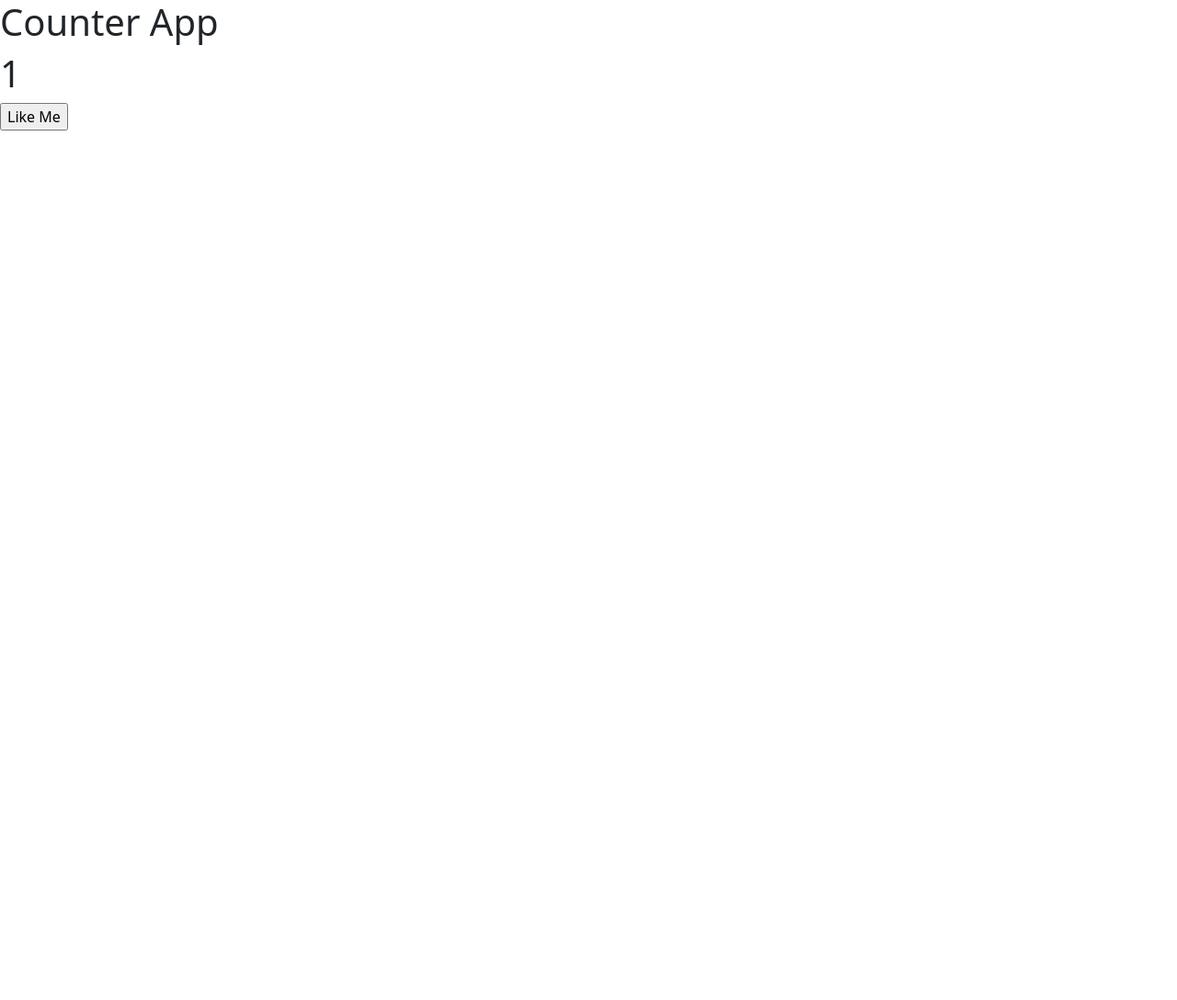
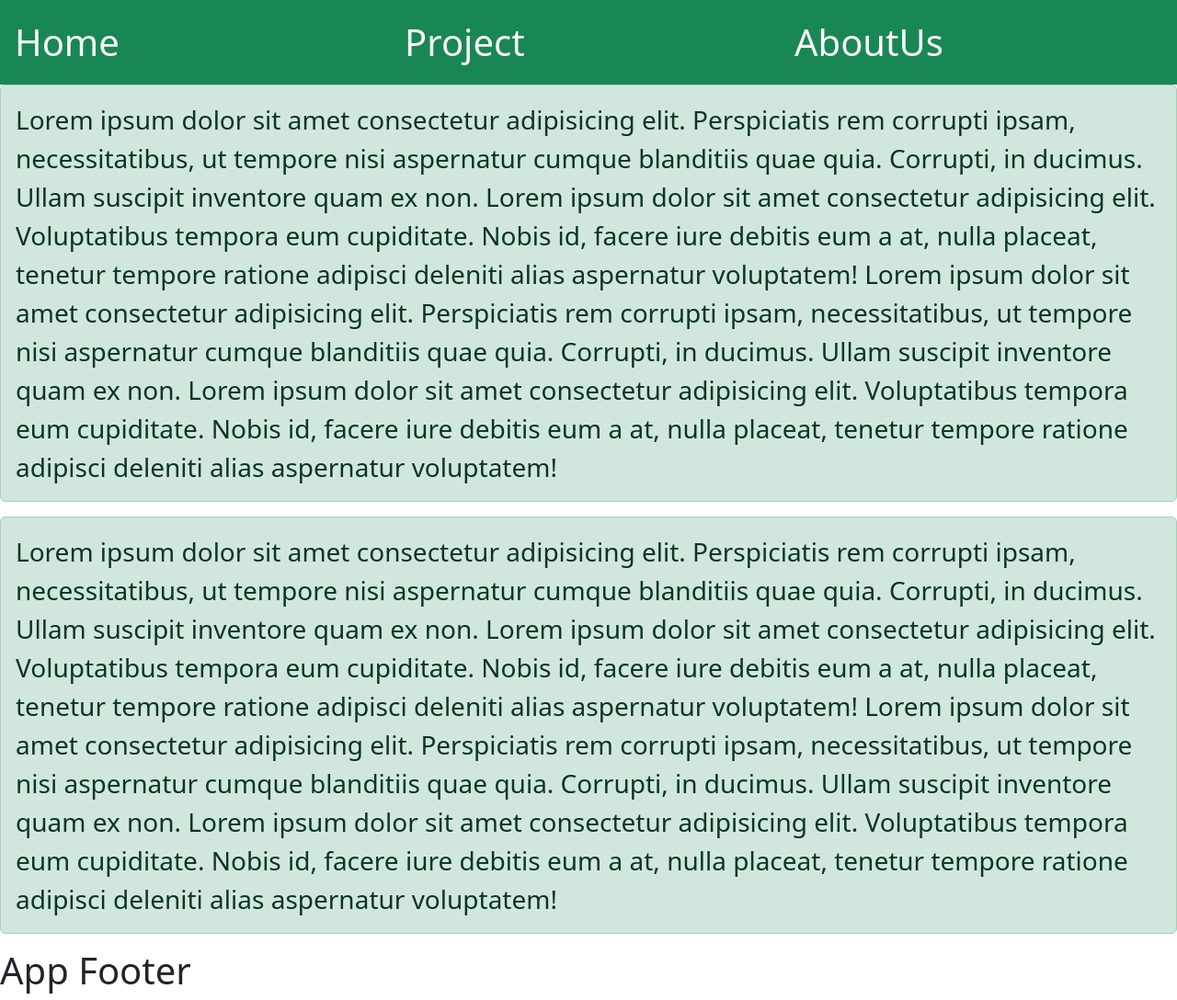
Before and after one commit to RohitPawar9850/Day14-Third-React-App, a React (Create React App) app: page / in a window 1280 px wide. Shown: the whole page at 92% size. Before the commit the page ends 800 px from the top, so only its background shows below. Built offline with nearby package versions, Linux system fonts and the light colour scheme.

Commit message:
Body-alert tag

```diff
--- a/src/App.js
+++ b/src/App.js
@@ -1,34 +1,68 @@
-import { useState } from "react";
-
+// User Defined Tag: <App />
 function App() {
   return (
     <>
-      <h1>Counter App</h1>
-      <CounterApp />
+      <AppHeader />
+      <AppBody />
+      <AppFooter />
     </>
   );
 }
 
-// UserDefineTag
-function CounterApp() {
-  // Data Member :: stateless/ stateful
-  // let counter = 1; // stateless
-  let [counter, setCounter] = useState(1); // to create stateful variable + this will help to perform dom operation.
+// User Defined Tag: <AppHeader />
+function AppHeader() {
+  return (
+    <div className="row bg-success text-light p-3 fs-1">
+      <div className="col">Home</div>
+      <div className="col">Project</div>
+      <div className="col">AboutUs</div>
+    </div>
+  );
+}
 
-  // Member Function
-  let likeMeAction = () => {
-    counter = counter + 1;
-    console.log("I m button click", counter);
-
-    // Asking REACT TO PERFOMR DOM OEPRATION
-    // Calling setCounter => DOM Operation
-    setCounter(counter);
-  };
-
+// User Defined Tag: <AppBody />
+function AppBody() {
   return (
     <>
-      <h1>{counter}</h1>
-      <input type="button" value="Like Me" onClick={likeMeAction} />
+      <div className="alert alert-success fs-3">
+        Lorem ipsum dolor sit amet consectetur adipisicing elit. Perspiciatis
+        rem corrupti ipsam, necessitatibus, ut tempore nisi aspernatur cumque
+        blanditiis quae quia. Corrupti, in ducimus. Ullam suscipit inventore
+        quam ex non. Lorem ipsum dolor sit amet consectetur adipisicing elit.
+        Voluptatibus tempora eum cupiditate. Nobis id, facere iure debitis eum a
+        at, nulla placeat, tenetur tempore ratione adipisci deleniti alias
+        aspernatur voluptatem! Lorem ipsum dolor sit amet consectetur
+        adipisicing elit. Perspiciatis rem corrupti ipsam, necessitatibus, ut
+        tempore nisi aspernatur cumque blanditiis quae quia. Corrupti, in
+        ducimus. Ullam suscipit inventore quam ex non. Lorem ipsum dolor sit
+        amet consectetur adipisicing elit. Voluptatibus tempora eum cupiditate.
+        Nobis id, facere iure debitis eum a at, nulla placeat, tenetur tempore
+        ratione adipisci deleniti alias aspernatur voluptatem!
+      </div>
+      <div className="alert alert-success fs-3">
+        Lorem ipsum dolor sit amet consectetur adipisicing elit. Perspiciatis
+        rem corrupti ipsam, necessitatibus, ut tempore nisi aspernatur cumque
+        blanditiis quae quia. Corrupti, in ducimus. Ullam suscipit inventore
+        quam ex non. Lorem ipsum dolor sit amet consectetur adipisicing elit.
+        Voluptatibus tempora eum cupiditate. Nobis id, facere iure debitis eum a
+        at, nulla placeat, tenetur tempore ratione adipisci deleniti alias
+        aspernatur voluptatem! Lorem ipsum dolor sit amet consectetur
+        adipisicing elit. Perspiciatis rem corrupti ipsam, necessitatibus, ut
+        tempore nisi aspernatur cumque blanditiis quae quia. Corrupti, in
+        ducimus. Ullam suscipit inventore quam ex non. Lorem ipsum dolor sit
+        amet consectetur adipisicing elit. Voluptatibus tempora eum cupiditate.
+        Nobis id, facere iure debitis eum a at, nulla placeat, tenetur tempore
+        ratione adipisci deleniti alias aspernatur voluptatem!
+      </div>
+    </>
+  );
+}
+
+// User Defined Tag: <AppFooter />
+function AppFooter() {
+  return (
+    <>
+      <h1>App Footer</h1>
     </>
   );
 }
```
